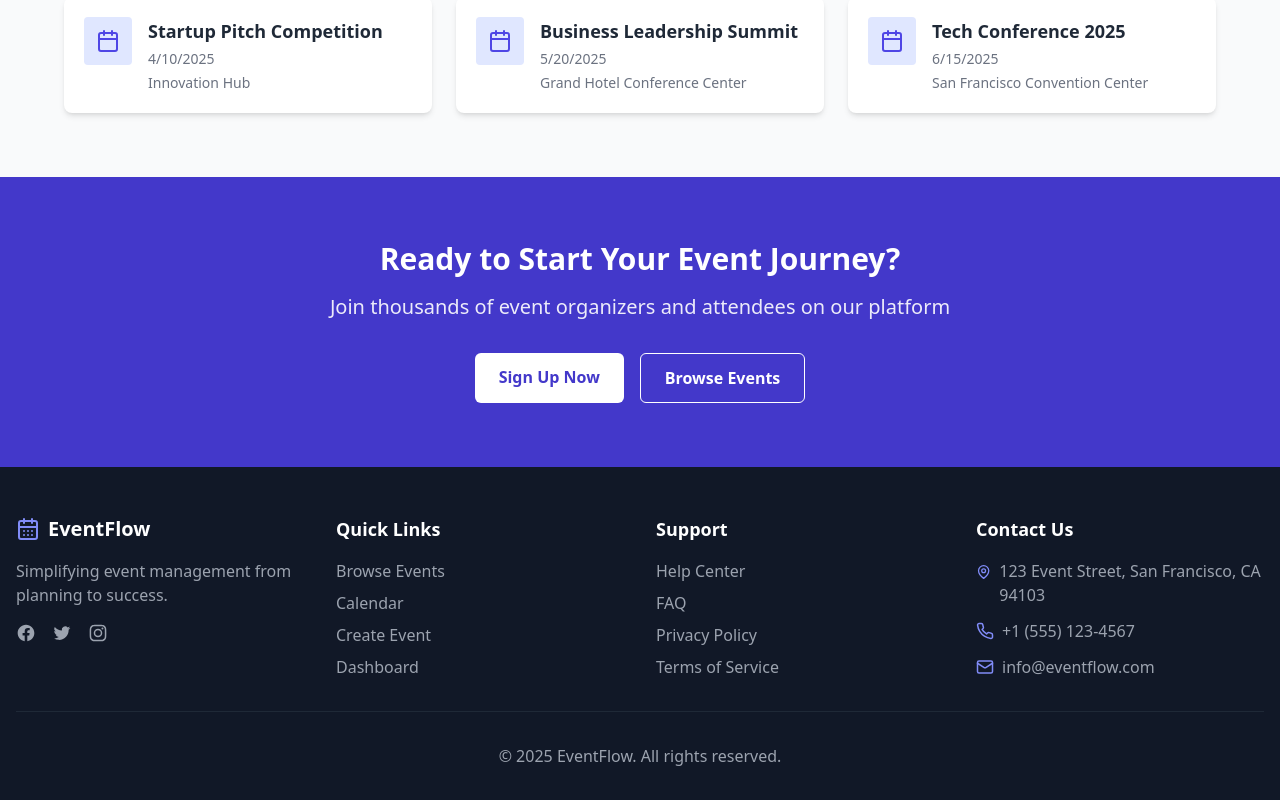
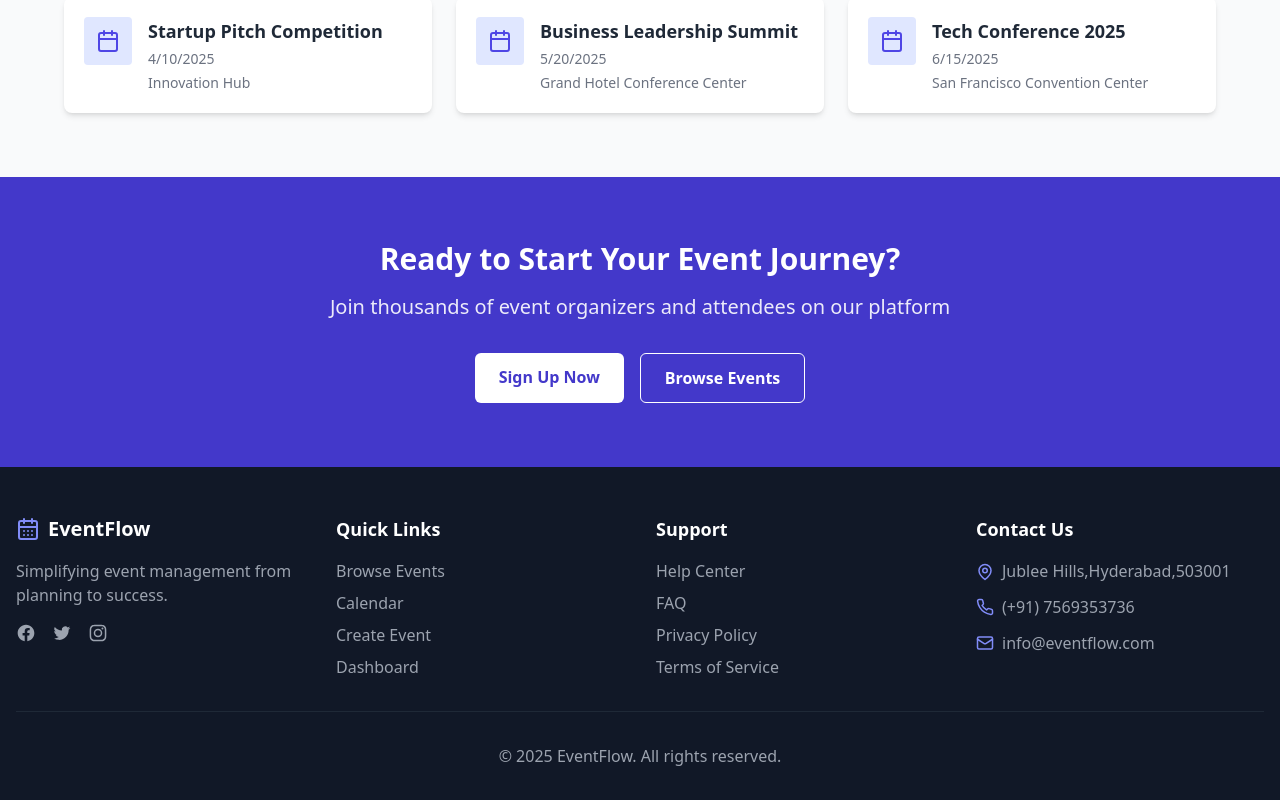
Before and after one commit to Sainathkk1709/event-dashboard, a React (Vite) app: page / in a window 1280 px wide. Shown: the part 2225-3025 px from the top of the page. Built offline with nearby package versions, Linux system fonts and the light colour scheme.

Commit message:
Initial commit

```diff
--- a/src/components/layout/Footer.tsx
+++ b/src/components/layout/Footer.tsx
@@ -96,12 +96,12 @@ const Footer: React.FC = () => {
               <li className="flex items-start">
                 <MapPin size={18} className="text-indigo-400 mr-2 mt-1" />
                 <span className="text-gray-400">
-                  123 Event Street, San Francisco, CA 94103
+                  Jublee Hills,Hyderabad,503001
                 </span>
               </li>
               <li className="flex items-center">
                 <Phone size={18} className="text-indigo-400 mr-2" />
-                <span className="text-gray-400">+1 (555) 123-4567</span>
+                <span className="text-gray-400">(+91) 7569353736</span>
               </li>
               <li className="flex items-center">
                 <Mail size={18} className="text-indigo-400 mr-2" />
```
